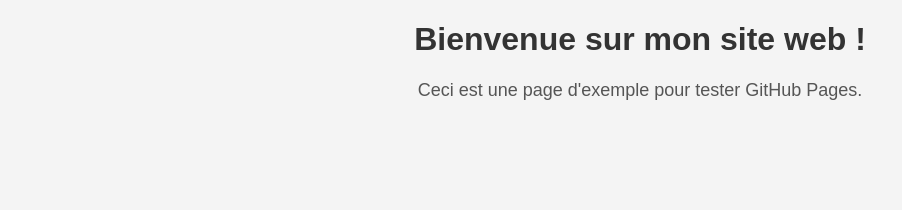
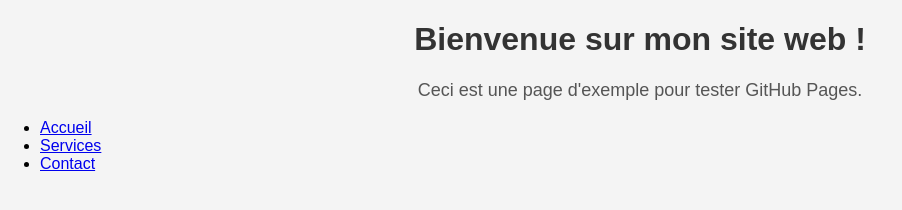
Before and after one commit to Titcantat/TEST, a plain HTML site: page index.html in a window 1280 px wide. Shown: the whole page, without its empty margins (0-902 px from the left). Drawn offline with Linux system fonts and the light colour scheme.

Commit message:
Update index.html

```diff
--- a/index.html
+++ b/index.html
@@ -12,3 +12,10 @@
     <p>Ceci est une page d'exemple pour tester GitHub Pages.</p>
 </body>
 </html>
+<nav>
+    <ul>
+        <li><a href="#accueil">Accueil</a></li>
+        <li><a href="#services">Services</a></li>
+        <li><a href="#contact">Contact</a></li>
+    </ul>
+</nav>
```
